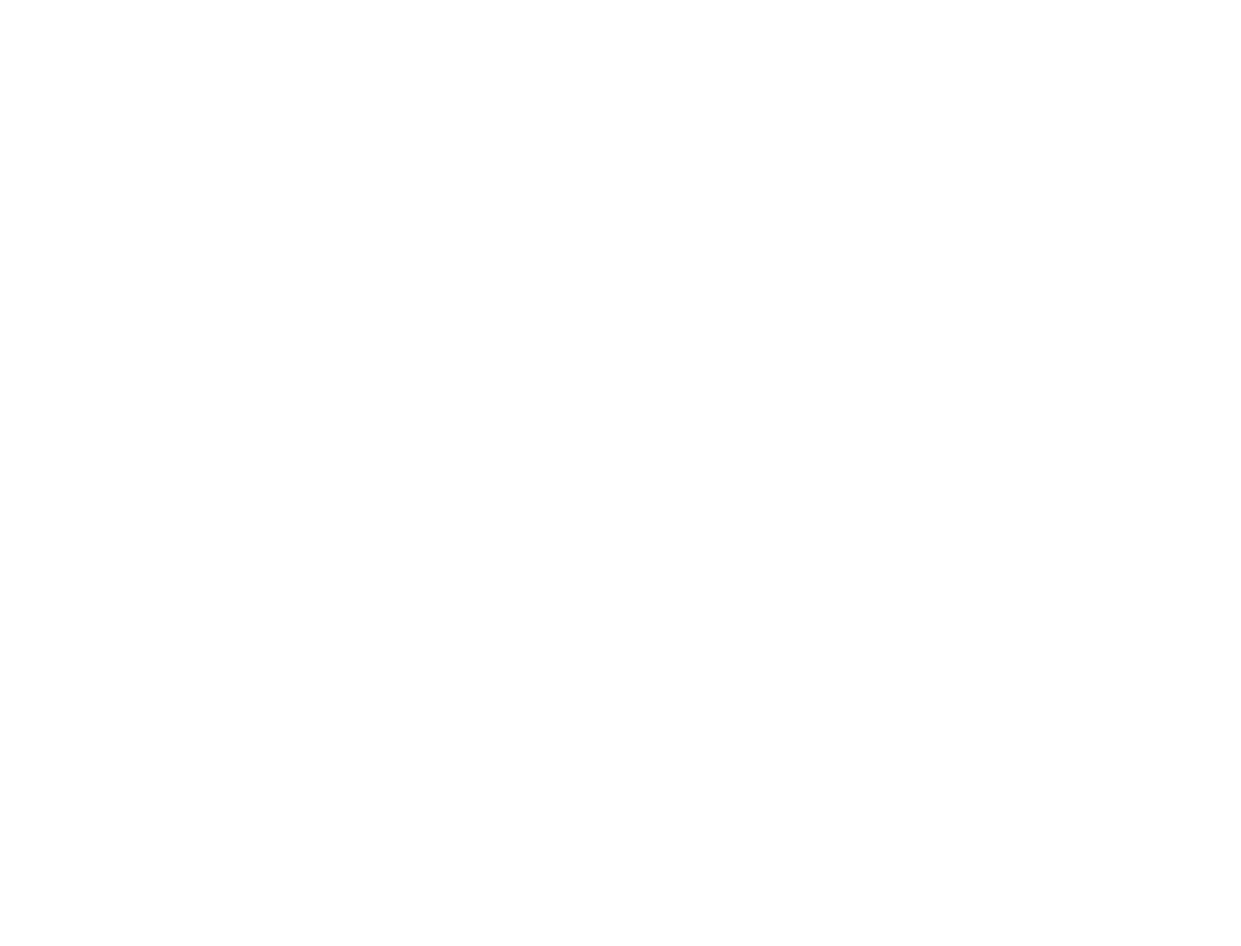
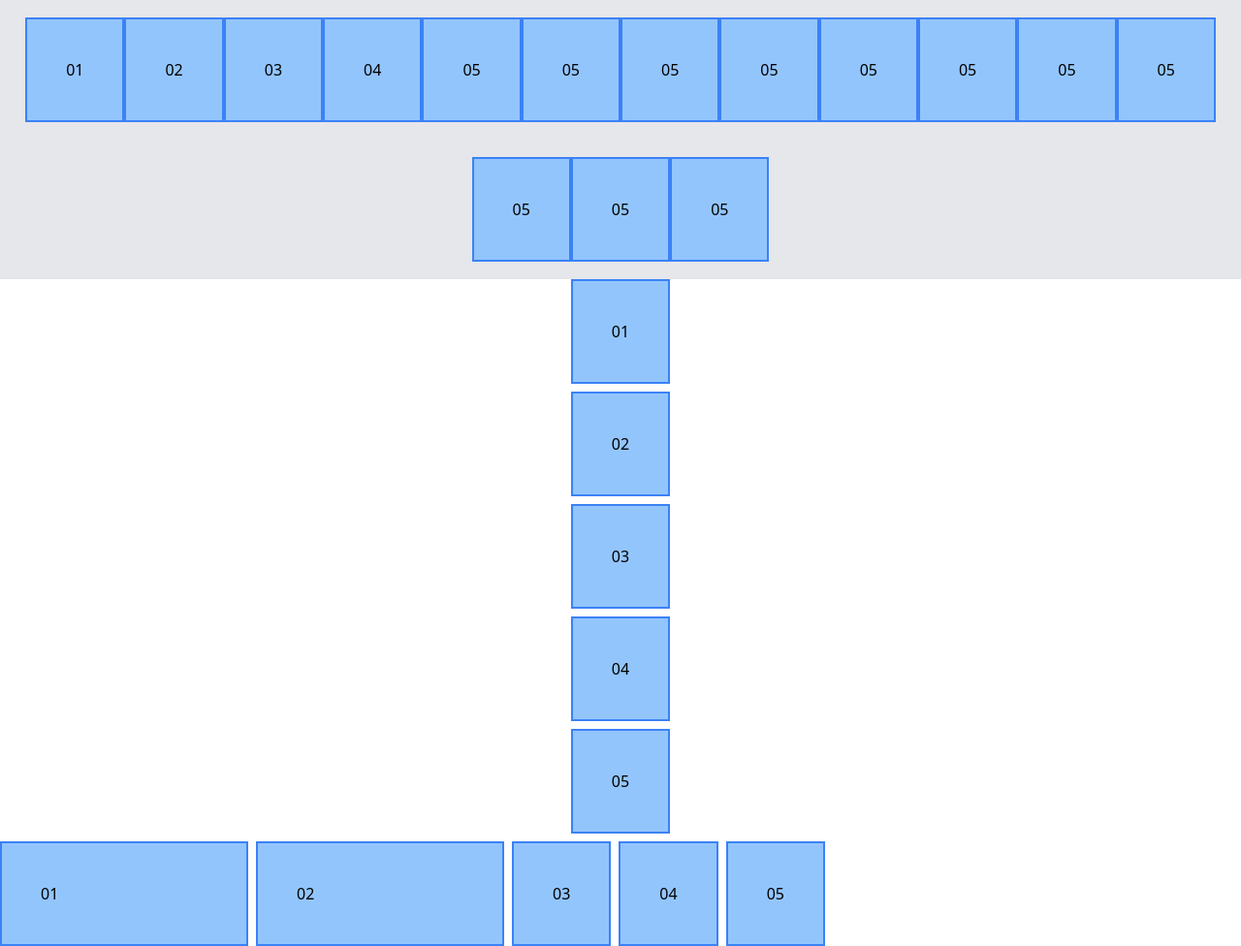
Before and after one commit to daxia-mao/tailwind-sanbox, a plain HTML site: page tailwind-sandbox-starter/13-flex/index.html in a window 1280 px wide. Shown: the whole page at 97% size. Before the commit the page ends 800 px from the top, so only its background shows below. Drawn offline with nearby package versions, Linux system fonts and the light colour scheme.

Commit message:
13. Flex

```diff
--- a/tailwind-sandbox-starter/13-flex/index.html
+++ b/tailwind-sandbox-starter/13-flex/index.html
@@ -10,9 +10,42 @@
   <body>
     <!-- Flex and alignment -->
 
+    <div class="flex items-center justify-center flex-wrap h-72 bg-gray-200 flex-col md:flex-row text-center">
+      <div class="border-2 border-blue-500 bg-blue-300  p-10">01</div>
+      <div class="border-2 border-blue-500 bg-blue-300  p-10">02</div>
+      <div class="border-2 border-blue-500 bg-blue-300  p-10">03</div>
+      <div class="border-2 border-blue-500 bg-blue-300  p-10">04</div>
+      <div class="border-2 border-blue-500 bg-blue-300  p-10">05</div>
+      <div class="border-2 border-blue-500 bg-blue-300  p-10">05</div>
+      <div class="border-2 border-blue-500 bg-blue-300  p-10">05</div>
+      <div class="border-2 border-blue-500 bg-blue-300  p-10">05</div>
+      <div class="border-2 border-blue-500 bg-blue-300  p-10">05</div>
+      <div class="border-2 border-blue-500 bg-blue-300  p-10">05</div>
+      <div class="border-2 border-blue-500 bg-blue-300  p-10">05</div>
+      <div class="border-2 border-blue-500 bg-blue-300  p-10">05</div>
+      <div class="border-2 border-blue-500 bg-blue-300  p-10">05</div>
+      <div class="border-2 border-blue-500 bg-blue-300  p-10">05</div>
+      <div class="border-2 border-blue-500 bg-blue-300  p-10">05</div>
+    </div>
+
     <!-- Flex Column, Gap and Order -->
 
+    <div class="flex flex-col items-center gap-2">
+      <div class="border-2 border-blue-500 bg-blue-300  p-10">01</div>
+      <div class="border-2 border-blue-500 bg-blue-300  p-10">02</div>
+      <div class="border-2 border-blue-500 bg-blue-300  p-10">03</div>
+      <div class="border-2 border-blue-500 bg-blue-300  p-10">04</div>
+      <div class="border-2 border-blue-500 bg-blue-300  p-10">05</div>
+    </div>
+
     <!-- Grow and shrink -->
+    <div class="flex flex-row items-center gap-2 mt-2">
+      <div class="flex-none w-64 border-2 border-blue-500 bg-blue-300  p-10">01</div>
+      <div class="w-64 border-2 border-blue-500 bg-blue-300  p-10">02</div>
+      <div class="border-2 border-blue-500 bg-blue-300  p-10">03</div>
+      <div class="border-2 border-blue-500 bg-blue-300  p-10">04</div>
+      <div class="border-2 border-blue-500 bg-blue-300  p-10">05</div>
+    </div>
   </body>
 </html>
 
```
